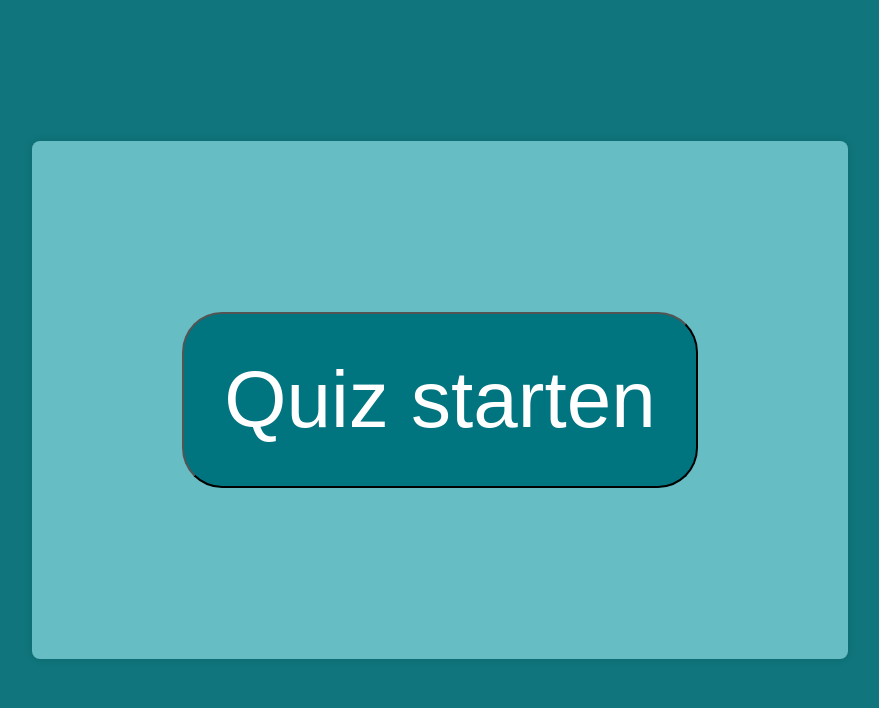
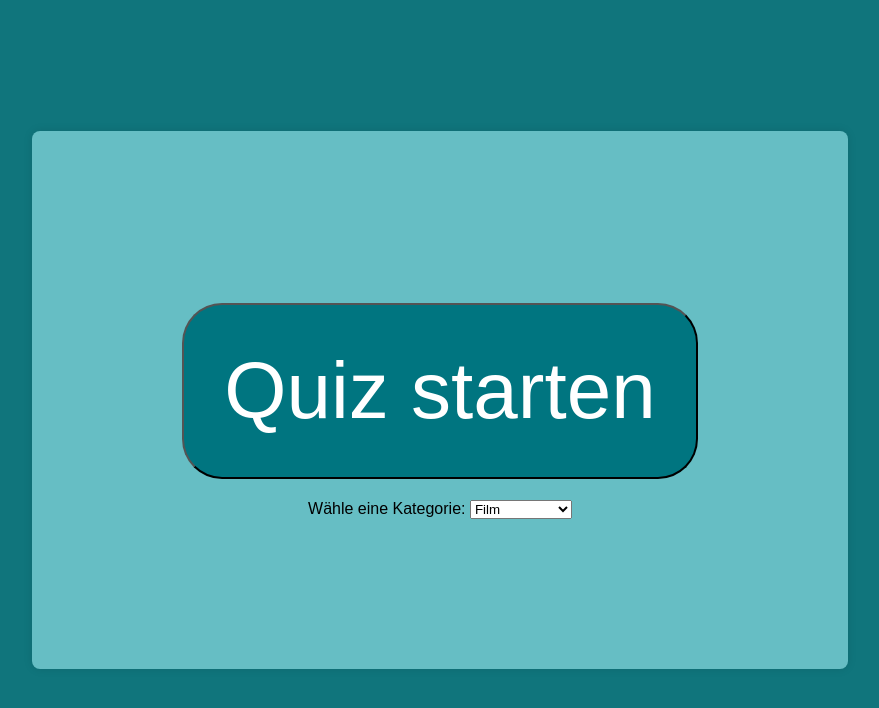
Before and after one commit to Die-Spengergasse/quiz-2ahwii-sj2425, a plain HTML site: page index.html in a window 1280 px wide. Shown: the whole page, without its empty margins (200-1079 px from the left). Drawn offline with Linux system fonts and the light colour scheme.

Commit message:
dropdown

```diff
--- a/index.html
+++ b/index.html
@@ -1,5 +1,6 @@
 <!DOCTYPE html>
 <html lang="de">
+
 <head>
     <meta charset="UTF-8">
     <meta name="viewport" content="width=device-width, initial-scale=1.0">
@@ -8,6 +9,7 @@
     <script src="quiz.js" type="module"></script>
     <link rel="icon" type="image/x-icon" href="favicon.ico">
 </head>
+
 <body>
     <div class="container">
         <div id="endcontainer"></div>
@@ -15,6 +17,17 @@
         <h1>
             <button type="button" id="start-button">Quiz starten</button>
         </h1>
+        <div class="dropdown-container">
+            <label>Wähle eine Kategorie:
+                <select id="category">
+                    <option value="11">Film</option>
+                    <option value="24">Politik</option>
+                    <option value="17">Wissenschaft</option>
+                    <option value="23">Geschichte</option>
+                    <option value="21">Sport</option>
+                </select>
+            </label>
+        </div>
 
         <div id="question-container" class="hidden">
             <div id="header">
@@ -39,4 +52,5 @@
         </div>
     </div>
 </body>
+
 </html>
```
Lines whose indentation alone changed are shown as unchanged.
